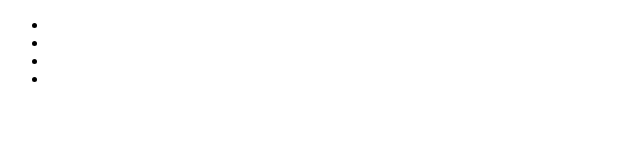
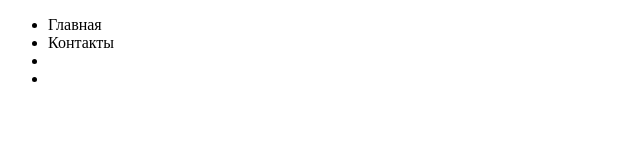
Before and after one commit to Dmitriy8413/Learngit, a plain HTML site: page index.html in a window 1280 px wide. Shown: the whole page, without its empty margins (0-640 px from the left). Drawn offline with Linux system fonts and the light colour scheme.

Commit message:
change links

```diff
--- a/index.html
+++ b/index.html
@@ -9,8 +9,8 @@
 <body>
     <nav>
         <ul>
-            <li></li>
-            <li></li>
+            <li>Главная</li>
+            <li>Контакты</li>
             <li></li>
             <li></li>
         </ul>
```
